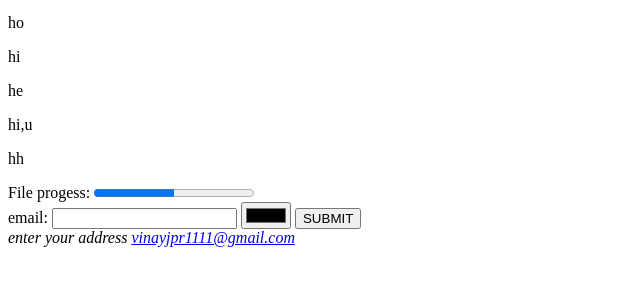
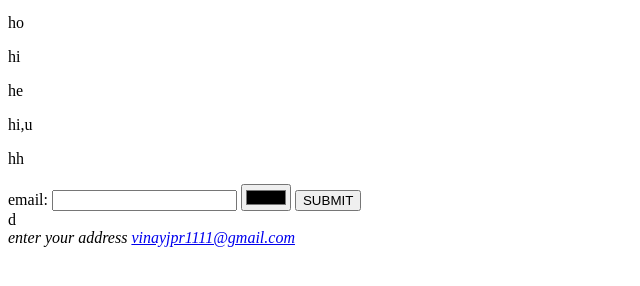
Before and after one commit to vinayjpr/web-dev, a plain HTML site: page class1/ruff.html in a window 1280 px wide. Shown: the part 100-386 px from the top of the page, without its empty margins (0-640 px from the left). Drawn offline with Linux system fonts and the light colour scheme.

Commit message:
html changes

```diff
--- a/class1/ruff.html
+++ b/class1/ruff.html
@@ -20,9 +20,6 @@
         <p>hh</p>
     </div>
 
-    <lable for="file">File progess: </lable>
-    <progress max="100" value="50">70%</progress>
-
     <div>
         <form>
             <lable for="email">
@@ -32,7 +29,7 @@
             <button type="submit">SUBMIT</button>
         </lable>
     </form>
-</div>
+</div>d
 
 <footer>
     <address>enter your address
```
